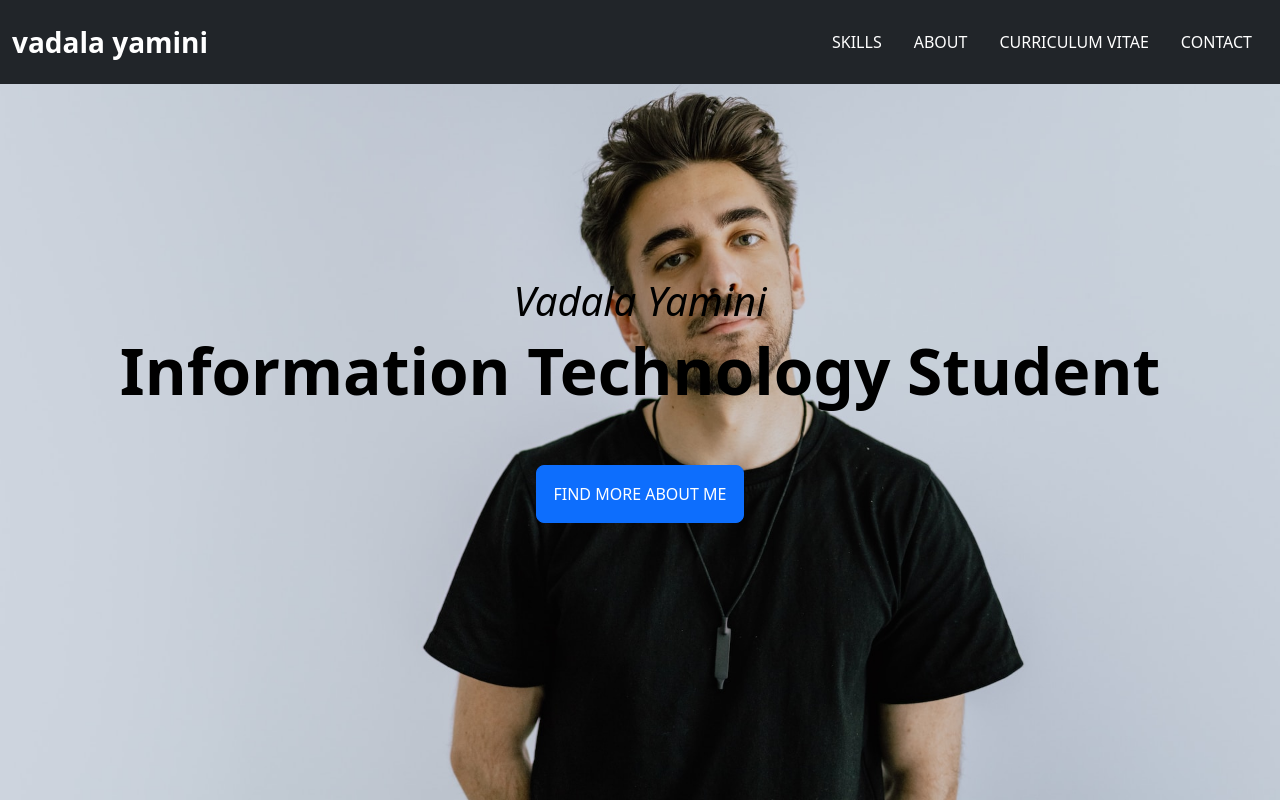
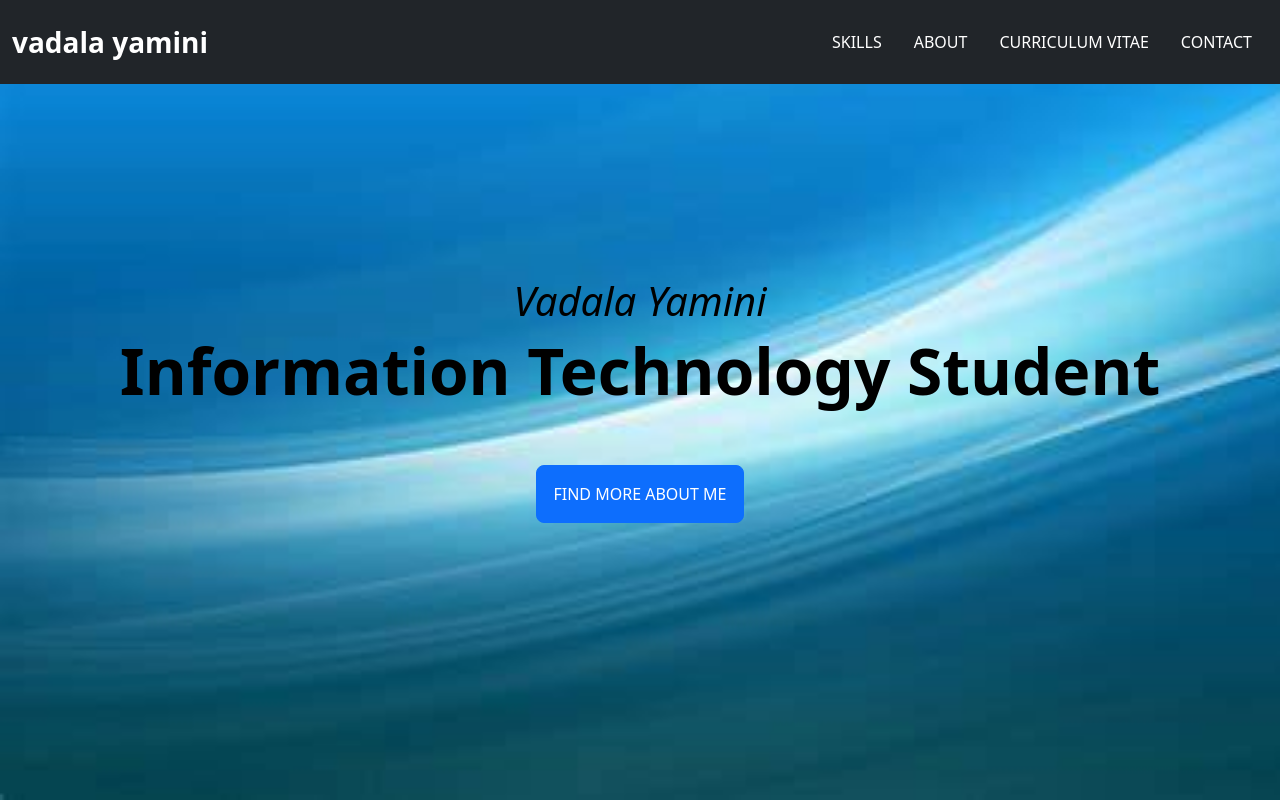
Before and after one commit to yamini1261/My_WebPage, a plain HTML site: page Portfolio Website1/index.html in a window 1280 px wide. Shown: the top 802 px of the page. Drawn offline with nearby package versions, Linux system fonts and the light colour scheme.

Commit message:
Update style.css

```diff
--- a/Portfolio Website1/css/style.css
+++ b/Portfolio Website1/css/style.css
@@ -18,7 +18,7 @@ body {
 /* Hero section background image */
 .hero {
   height: 100vh;
-  background-image: url("../images/home-bg.jpg");
+  background-image: url("../images/bg_image1.jpg");
   background-repeat: no-repeat;
   background-size: cover;
   background-attachment: fixed;
```
